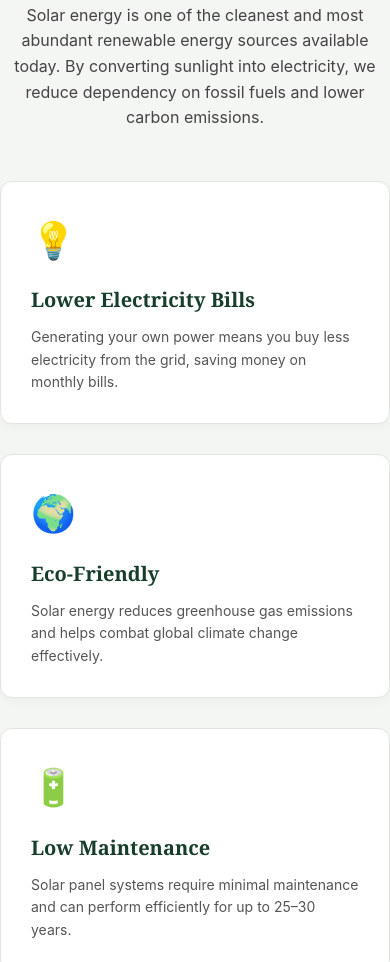
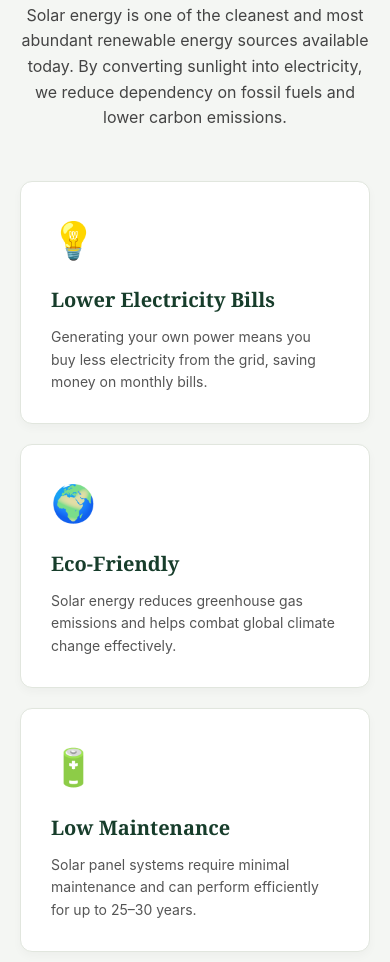
Before and after one commit to GauriSharma2412/AOTM-3, a plain HTML site: page solar.html in a window 390 px wide. Shown: the part 589-1551 px from the top of the page. Drawn offline with Linux system fonts and the light colour scheme.

Commit message:
Add files via upload

```diff
--- a/solar.html
+++ b/solar.html
@@ -24,7 +24,7 @@
             font-family: 'Outfit', Georgia, serif;
         }
 
-        /* navbar */
+        /* Navbar  */
         .navbar {
             width: 100%;
             height: 80px;
@@ -99,7 +99,7 @@
             margin: 0px auto;
         }
 
-
+        /* Main Content */
         .content-section {
             padding: 60px 80px;
             max-width: 1200px;
@@ -121,15 +121,16 @@
             margin: 0px auto 50px auto;
         }
 
-        /* Benefits Grid */
+        /* Benefits Grid  */
         .benefits-grid {
-            display: grid;
-            grid-template-columns: repeat(auto-fit, minmax(280px, 1fr));
-            gap: 30px;
+            display: flex;
+            justify-content: space-between;
+            gap: 20px;
             margin-bottom: 60px;
         }
 
         .benefit-card {
+            flex: 1;
             background-color: #ffffff;
             padding: 30px;
             border-radius: 12px;
@@ -214,7 +215,7 @@
             background-color: #216b49;
         }
 
-        /* Footer Styling */
+        /* Footer  */
         .footer {
             background-color: #0e291c;
             color: #ffffff;
@@ -242,7 +243,27 @@
             padding-top: 15px;
         }
 
-        /* Responsive Design */
+
+        /* Tablet View (Max Width: 992px) */
+        @media (max-width: 992px) {
+            .navbar {
+                padding: 0px 40px;
+            }
+
+            .content-section {
+                padding: 50px 40px;
+            }
+
+            .benefits-grid {
+                flex-wrap: wrap; /* Cards adjust honge jab space kam ho */
+            }
+
+            .benefit-card {
+                flex: 1 1 45%;
+            }
+        }
+
+        /* Mobile View (Max Width: 768px) */
         @media (max-width: 768px) {
             .navbar {
                 padding: 0px 20px;
@@ -276,6 +297,18 @@
             .page-banner h1 {
                 font-size: 32px;
             }
+
+            .page-banner p {
+                font-size: 15px;
+            }
+
+            .benefits-grid {
+                flex-direction: column;
+            }
+
+            .types-container {
+                padding: 25px 20px;
+            }
         }
     </style>
 </head>
@@ -305,7 +338,7 @@
     </section>
 
     <!-- Main Content -->
-    main class="content-section">
+    <main class="content-section">
         <h2 class="section-title">Why Choose Solar Energy?</h2>
         <p class="intro-text">
             Solar energy is one of the cleanest and most abundant renewable energy sources available today. By converting sunlight into electricity, we reduce dependency on fossil fuels and lower carbon emissions.
```
